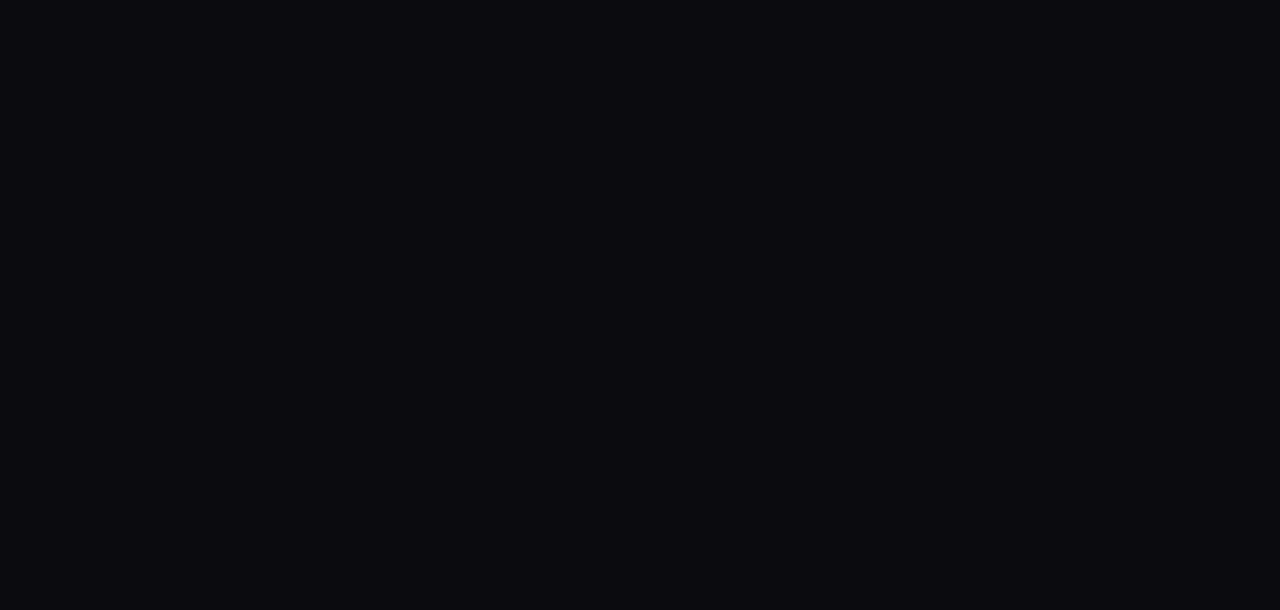
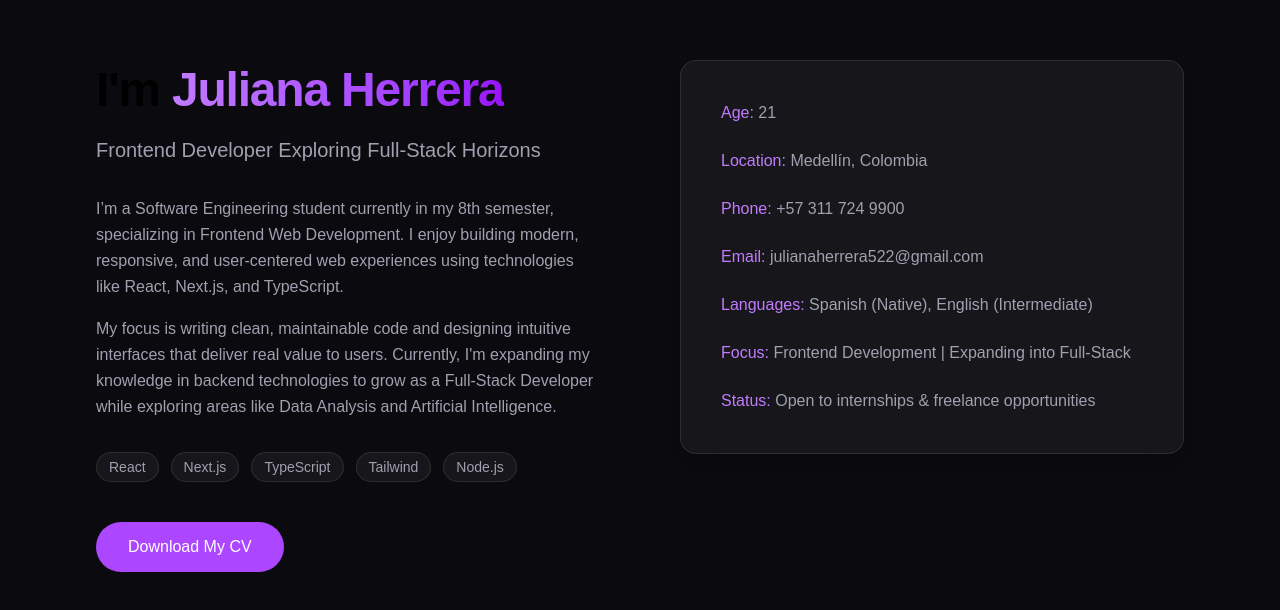
Before and after one commit to julianaherrera1/Portfolio-Juliana-Herrera, a Next.js app: page / in a window 1280 px wide. Shown: the part 916-1526 px from the top of the page. Before the commit the page ends 864 px from the top, so only its background shows below. Built offline with nearby package versions, Linux system fonts and the light colour scheme.

Commit message:
feat: add About Me section

```diff
--- a/app/page.tsx
+++ b/app/page.tsx
@@ -1,11 +1,13 @@
 import NavBar from "@/components/ui/NavBar";
 import Hero from "@/components/sections/Hero";
+import About from "@/components/sections/About";
 
 export default function Home() {
   return (
     <main>
      <NavBar />
      <Hero />
+     <About />
     </main>
   );
 }
--- /dev/null
+++ b/components/sections/About.tsx
@@ -0,0 +1,115 @@
+export default function About() {
+  return (
+    <section
+      id="about"
+      className="py-28"
+    >
+      <div className="max-w-6xl mx-auto px-6 lg:px-8">
+
+        <div className="grid md:grid-cols-2 gap-16 lg:gap-20 items-start">
+
+          {/* LEFT SIDE */}
+          <div>
+
+            {/* Title */}
+            <h2 className="text-4xl md:text-5xl font-semibold tracking-tight leading-tight">
+              I'm{" "}
+              <span className="bg-gradient-to-r from-purple-400 to-purple-600 bg-clip-text text-transparent">
+                Juliana Herrera
+              </span>
+            </h2>
+
+            {/* Subtitle */}
+            <p className="mt-4 text-xl text-[var(--text-secondary)]">
+              Frontend Developer Exploring Full-Stack Horizons
+            </p>
+
+            {/* Description */}
+            <p className="mt-8 text-[var(--text-secondary)] leading-relaxed max-w-xl">
+              I’m a Software Engineering student currently in my 8th semester,
+              specializing in Frontend Web Development. I enjoy building modern,
+              responsive, and user-centered web experiences using technologies
+              like React, Next.js, and TypeScript.
+            </p>
+
+            <p className="mt-4 text-[var(--text-secondary)] leading-relaxed max-w-xl">
+              My focus is writing clean, maintainable code and designing
+              intuitive interfaces that deliver real value to users. Currently,
+              I'm expanding my knowledge in backend technologies to grow as a
+              Full-Stack Developer while exploring areas like Data Analysis
+              and Artificial Intelligence.
+            </p>
+
+            {/* Tech stack */}
+            <div className="mt-8 flex flex-wrap gap-3">
+              {["React", "Next.js", "TypeScript", "Tailwind", "Node.js"].map(
+                (tech) => (
+                  <span
+                    key={tech}
+                    className="px-3 py-1 text-sm rounded-full border border-white/10 bg-white/5 text-[var(--text-secondary)]"
+                  >
+                    {tech}
+                  </span>
+                )
+              )}
+            </div>
+
+            {/* CTA */}
+            <a
+              href="/cv.pdf"
+              download
+              className="inline-block mt-10 px-8 py-3 rounded-full bg-purple-500 hover:bg-purple-400 text-white font-medium transition-all duration-300 hover:-translate-y-0.5"
+            >
+              Download My CV
+            </a>
+
+          </div>
+
+          {/* RIGHT SIDE - INFO CARD */}
+          <div className="bg-white/5 border border-white/10 rounded-2xl p-8 md:p-10 backdrop-blur-xl shadow-lg">
+
+            <div className="space-y-6 text-[var(--text-secondary)] text-sm md:text-base">
+
+              <div>
+                <span className="text-purple-400 font-medium">Age:</span> 21
+              </div>
+
+              <div>
+                <span className="text-purple-400 font-medium">Location:</span>{" "}
+                Medellín, Colombia
+              </div>
+
+              <div>
+                <span className="text-purple-400 font-medium">Phone:</span>{" "}
+                +57 311 724 9900
+              </div>
+
+              <div>
+                <span className="text-purple-400 font-medium">Email:</span>{" "}
+                julianaherrera522@gmail.com
+              </div>
+
+              <div>
+                <span className="text-purple-400 font-medium">Languages:</span>{" "}
+                Spanish (Native), English (Intermediate)
+              </div>
+
+              <div>
+                <span className="text-purple-400 font-medium">Focus:</span>{" "}
+                Frontend Development | Expanding into Full-Stack
+              </div>
+
+              <div>
+                <span className="text-purple-400 font-medium">Status:</span>{" "}
+                Open to internships & freelance opportunities
+              </div>
+
+            </div>
+
+          </div>
+
+        </div>
+      </div>
+    </section>
+  );
+}
--- a/components/ui/NavBar.tsx
+++ b/components/ui/NavBar.tsx
@@ -13,25 +13,26 @@ export default function NavBar() {
     const handleScroll = () => {
       setScrolled(window.scrollY > 10);
     };
+
     window.addEventListener("scroll", handleScroll);
     return () => window.removeEventListener("scroll", handleScroll);
   }, []);
 
-  const navItems = ["About", "Skills", "Projects", "Experience", "Contact"];
+  const navItems = ["Home", "About", "Skills", "Projects", "Experience", "Contact"];
 
   return (
     <>
       <nav
         className={`
-          fixed top-0 w-full z-50 transition-all duration-300 backdrop-blur
+          fixed top-0 w-full z-50 transition-all transition-colors duration-300
           ${
             scrolled
-              ? "bg-[var(--background-elevated)]/80 border-b border-[var(--border)] py-2"
+              ? "bg-[var(--background-elevated)]/40  border-b border-[var(--border)] py-2"
               : "bg-transparent py-2"
           }
         `}
       >
-        <div className="max-w-7xl mx-auto px-6 lg:px-8">
+        <div className="max-w-7xl h-22 mx-auto px-6 lg:px-8">
           <div className="flex items-center justify-between">
 
             {/* Logo */}
@@ -93,6 +94,7 @@ export default function NavBar() {
             >
               {isOpen ? <X size={22} /> : <Menu size={22} />}
             </button>
+
           </div>
         </div>
 
@@ -125,11 +127,13 @@ export default function NavBar() {
                   <MessageCircle size={20} />
                 </a>
               </div>
+
             </div>
           </div>
         )}
       </nav>
 
+      {/* Spacer */}
       <div className="h-14 md:h-16"></div>
     </>
   );
```
